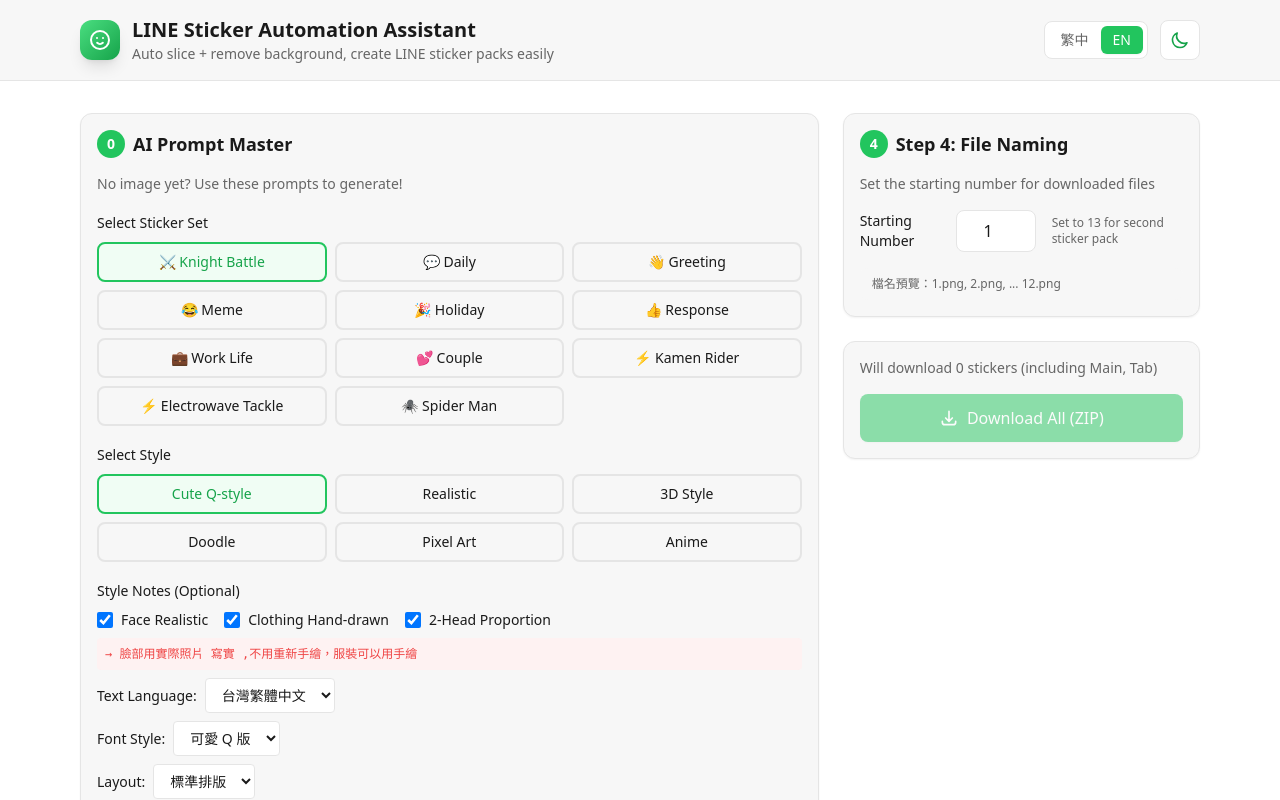
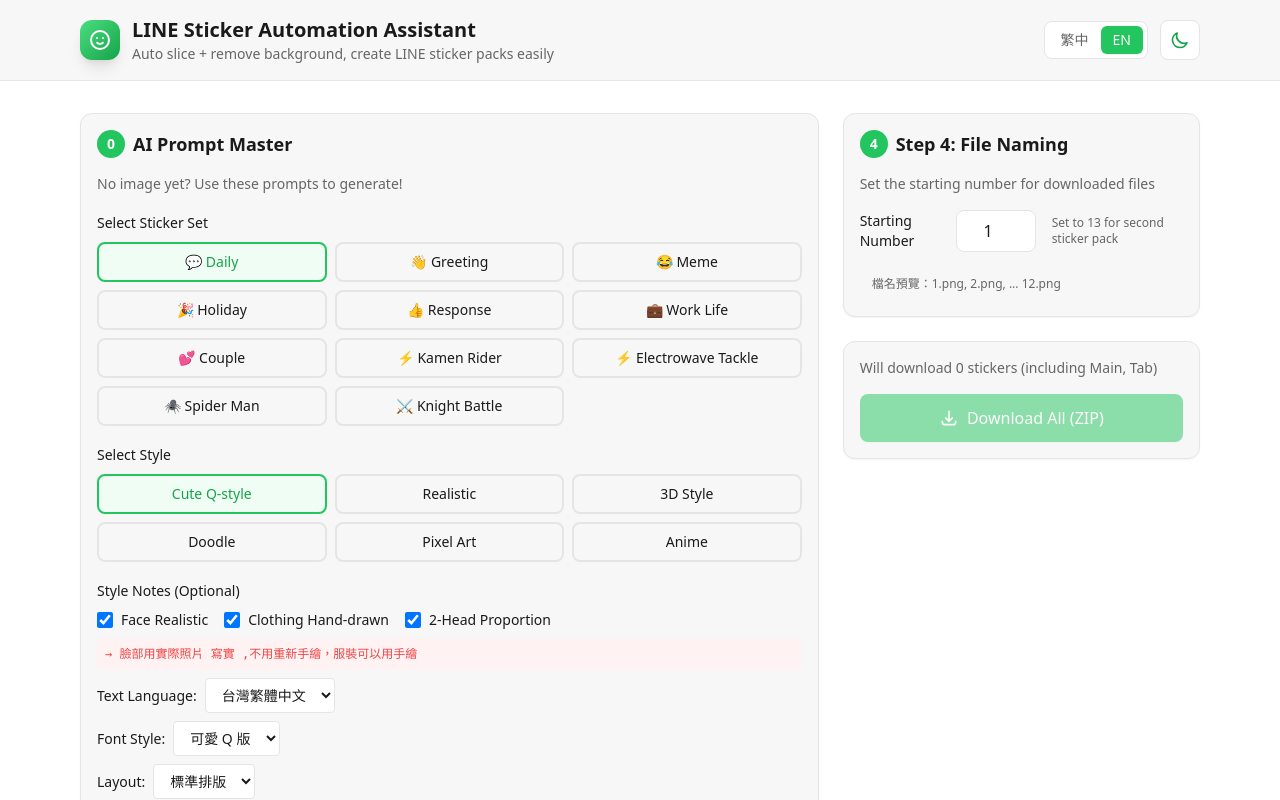
Before and after one commit to qpooqp777/line-sticker-factory, a React (Vite) app: page / in a window 1280 px wide. Shown: the top 800 px of the page. Built offline with nearby package versions, Linux system fonts and the light colour scheme.

Commit message:
Default daily, move knight to last, red text preview

```diff
--- a/src/components/PromptGenerator.jsx
+++ b/src/components/PromptGenerator.jsx
@@ -39,7 +39,7 @@
 
 // Sticker sets with detailed descriptions
 const STICKER_SETS = {
-  knight: {
+  daily: {
     label: { 'zh-TW': '⚔️ 騎士戰鬥', en: '⚔️ Knight Battle' },
     faceStyle: '寫實照片風格，不用重新手繪',
     clothingStyle: '服裝用手繪方式呈現',
@@ -247,6 +247,25 @@
       { title: '被打', text: '可惡！', action: '被打倒退咬牙', effect: '憤怒火花' },
       { title: '蛛王全開', text: '蛛王降臨！', action: '全身巨大蜘蛛能量爆發', effect: '巨大蜘蛛幻影＋蛛網光芒' }
     ]
+  },
+  knight: {
+    label: { 'zh-TW': '⚔️ 騎士戰鬥', en: '⚔️ Knight Battle' },
+    faceStyle: '寫實照片風格不用重新手繪',
+    clothingStyle: '服裝用手繪方式呈現',
+    stickers: [
+      { emoji: '1️⃣', title: '衝擊之暈', text: '暈爆你！', action: '騎士揮劍擊中敵人，頭上爆出星星暈眩效果', effect: '黃色衝擊波＋暈眩光圈' },
+      { emoji: '2️⃣', title: '幹架模式 ON', text: '來打！', action: '低姿態持劍＋盾，腳踩裂地', effect: '地面裂開＋紅色氣場' },
+      { emoji: '3️⃣', title: '重擊爆發', text: '給我倒！', action: '雙手重劍往下砍', effect: '巨大白色斬擊＋震動波紋' },
+      { emoji: '4️⃣', title: '防禦反擊', text: '擋！', action: '舉盾硬扛攻擊，火花四濺', effect: '金屬撞擊火星' },
+      { emoji: '5️⃣', title: '怒氣全開', text: '爆氣！', action: '騎士全身紅光，盔甲尖刺發亮', effect: '紅色能量噴發＋氣流旋轉' },
+      { emoji: '6️⃣', title: '暈你第二次', text: '再暈！', action: '補一刀，敵人雙眼轉圈', effect: '旋轉星星＋暈眩波' },
+      { emoji: '7️⃣', title: '開戰宣言', text: '開幹！', action: '指著前方怒吼', effect: '音波震動＋背景火焰' },
+      { emoji: '8️⃣', title: '刺盔衝撞', text: '撞飛你！', action: '用肩膀尖刺盔甲衝撞', effect: '速度線＋撞擊爆炸' },
+      { emoji: '9️⃣', title: '被打也要硬', text: '不痛！', action: '被打歪臉但硬撐', effect: '臉變形＋小火花' },
+      { emoji: '🔟', title: '擊殺確認', text: '收掉！', action: '劍收回，敵人倒地', effect: '黑影消散＋勝利光' },
+      { emoji: '1️⃣1️⃣', title: '嘲諷', text: '就這？', action: '雙手抱胸＋歪頭', effect: '冷笑＋小煙霧' },
+      { emoji: '1️⃣2️⃣', title: '王者站姿', text: '誰還要來？', action: '踩在倒地敵人上，劍插地', effect: '霸氣威壓＋灰塵飄散' },
+    ]
   }
 }
 
@@ -297,7 +316,7 @@
       <span className="text-primary-500 font-bold text-sm">✅ 12 格角色貼圖集｜Prompt 建議</span>
       {'\n'}
       {'\n'}
-      請參考上傳圖片中的角色，生成 一張包含 12 個不同動作的角色貼圖集。<mark className="text-red-500 font-bold text-base bg-transparent">也不要使用任何emoji表情符號。</mark>
+      請參考上傳圖片中的角色，用紅色字放大標示該角色，生成 一張包含 12 個不同動作的角色貼圖集。<mark className="text-red-500 font-bold text-base bg-transparent">也不要使用任何emoji表情符號。</mark>
       {'\n'}
       {'\n'}
       {/* Style section */}
@@ -363,7 +382,7 @@
 
 export default function PromptGenerator() {
   const { t, lang } = useLanguage()
-  const [selectedSet, setSelectedSet] = useState('knight')
+  const [selectedSet, setSelectedSet] = useState('daily')
   const [selectedStyle, setSelectedStyle] = useState('cute')
   const [copied, setCopied] = useState(false)
   const [faceRealistic, setFaceRealistic] = useState(true) // 預設勾選：頭像用寫實
```
